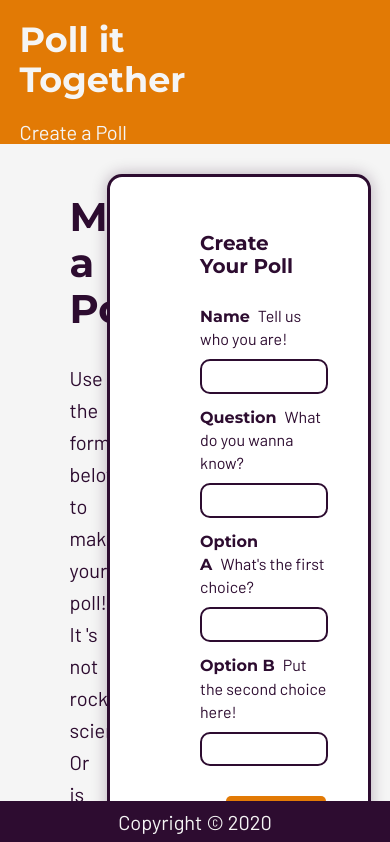
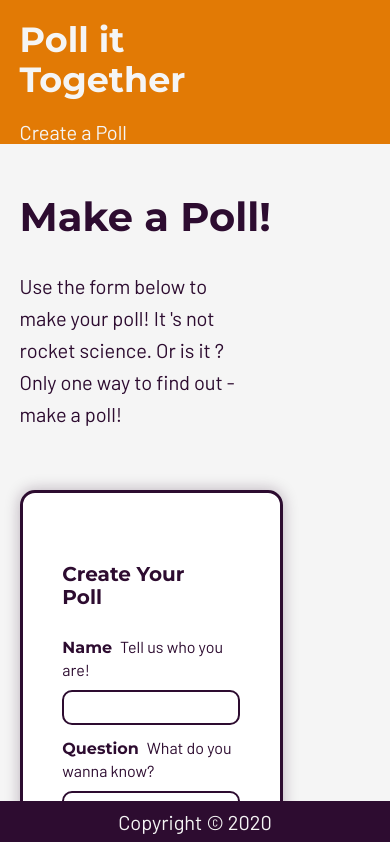
Before and after one commit to SergeChurkin-ca/poll-it, a React (Create React App) app: page /createpoll in a window 390 px wide. Shown: the top 842 px of the page. Built offline with nearby package versions, Linux system fonts and the light colour scheme.

Commit message:
responsiveness of create poll page

```diff
--- a/src/createpoll.css
+++ b/src/createpoll.css
@@ -264,6 +264,7 @@ html {
     overflow: hidden;
 }
 
+
 /* === HEADER COMPONENT === */
 
 header {
@@ -285,7 +286,9 @@ header a {
     color: whitesmoke;
 }
 
+
 /* === CREATE POLL COMPONENT === */
+
 .createPollMain {
     background: whitesmoke;
 }
@@ -422,7 +425,9 @@ input:focus-within {
     outline: none;
 }
 
+
 /*******************************/
+
 
 /* Portrait tablet and small desktops */
 
@@ -438,17 +443,35 @@ input:focus-within {
     }
 }
 
+
 /* Landscape phone to portrait tablet */
 
 @media (max-width: 720px) {
     header h1 {
         font-size: 35px;
     }
+    .createPoll {
+        flex-direction: column;
+    }
+    .createPoll .copyWrapper {
+        float: none;
+        width: 90%;
+        padding-left: 0;
+        margin: 20px 0;
+    }
+    .createPollForm .copyWrapper {
+        margin: 15px auto;
+        width: 90%;
+    }
     .createPollForm input {
         font-size: 1.8rem;
     }
     .createPollForm h2 {
         font-size: 2rem;
+    }
+    .createPollForm h2,
+    .createPollForm p {
+        margin: 0 auto;
     }
     .createPollForm button {
         padding: 10px 0;
@@ -457,11 +480,25 @@ input:focus-within {
     }
 }
 
+
 /* Landscape phones and down */
 
 @media (max-width: 320px) {
     header h1 {
         text-align: center;
+    }
+    .createPoll {
+        flex-direction: column;
+    }
+    .createPollForm {
+        margin: 15px auto;
+        width: 90%;
+    }
+    .createPoll .copyWrapper {
+        float: none;
+        width: 90%;
+        padding-left: 0;
+        margin: 20px 0;
     }
     .createPollForm input {
         font-size: 1.8rem;
```
Lines whose indentation alone changed are shown as unchanged.
